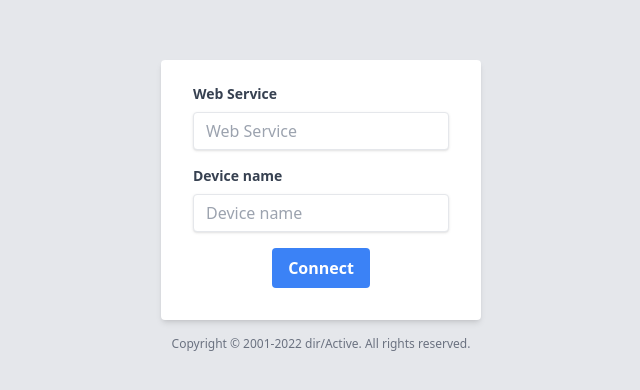
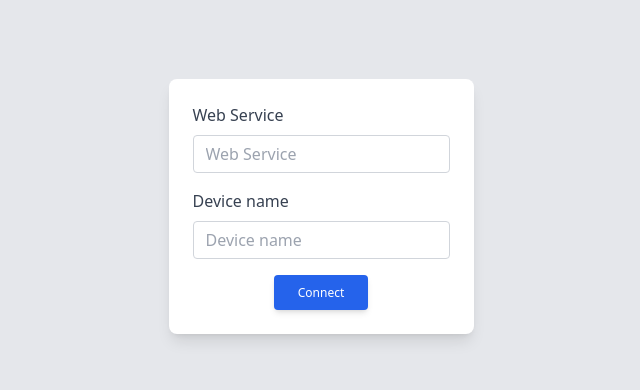
Before and after one commit to RostyslavRadysh/pwa---Copy, a Next.js app: page / in a window 1280 px wide. Shown: the part 194-584 px from the top of the page, without its empty margins (319-959 px from the left). Built offline with nearby package versions, Linux system fonts and the light colour scheme.

Commit message:
Add changes general

```diff
--- a/src/components/buttons/index.tsx
+++ b/src/components/buttons/index.tsx
@@ -17,7 +17,19 @@ export interface ButtonProps {
 const Button: FunctionComponent<ButtonProps> = ({ title, icon, type, onClick }: ButtonProps) => (
   <div>
       <button
-        className="bg-blue-500 hover:bg-blue-700 text-white font-bold py-2 px-4 rounded focus:outline-none focus:shadow-outline"
+        className="inline-block
+        px-6
+        py-2.5
+        bg-blue-600
+        text-white
+        font-medium
+        text-xs
+        leading-tight
+        rounded
+        shadow-md
+        hover:bg-blue-700 hover:shadow-lg
+        focus:bg-blue-700 focus:shadow-lg focus:outline-none focus:ring-0
+        active:bg-blue-800 active:shadow-lg transition duration-150 ease-in-out"
         type={type}
         onClick={onClick}>
           <div className="flex flex-col text-white">
--- a/src/components/inputs/index.tsx
+++ b/src/components/inputs/index.tsx
@@ -63,10 +63,22 @@ export const Input: FunctionComponent<InputProps> = ({ type, label, defaultValue
     return (
         <div className="flex flex-col">
             {label && (
-                <label className="block text-gray-700 text-sm font-bold mb-2">{label}</label>
+                <label className="inline-block mb-2 text-gray-700">{label}</label>
             )}
             <input
-                className={`${error ? 'border-red-500' : ''} border shadow appearance-none rounded w-full py-2 px-3 text-gray-700 leading-tight focus:outline-none focus:shadow-outline`}
+                className={`border border-solid ${error ? 'border-red-500' : 'border-gray-300'}
+                block
+                w-full
+                px-3
+                py-1.5
+                font-normal
+                text-gray-700
+                bg-white bg-clip-padding
+                rounded
+                transition
+                ease-in-out
+                m-0
+                focus:text-gray-700 focus:bg-white focus:border-blue-600 focus:outline-none`}
                 type={type}
                 value={value}
                 placeholder={placeholder}
@@ -76,7 +88,9 @@ export const Input: FunctionComponent<InputProps> = ({ type, label, defaultValue
                 onBlur={() => setIsDirty(true)}
                 onChange={event => setValue(event.currentTarget.value)} />
             {error && (
-                <div className="mt-1 text-red-500 text-xs">{errorMessage}</div>
+                <div className="mt-1
+                    text-xs
+                    text-red-500">{errorMessage}</div>
             )}
         </div>
     )
--- a/src/pages/index.tsx
+++ b/src/pages/index.tsx
@@ -30,7 +30,7 @@ const Index: FunctionComponent = () => {
 
                 router.push('/buttons')
             }
-        } catch (error) {
+        } catch (error: unknown) {
             removeCookies('webServiceUrl')
             removeCookies('title')
 
@@ -54,8 +54,7 @@ const Index: FunctionComponent = () => {
 
     return (
         <div className="bg-gray-200 w-screen h-screen flex justify-center items-center">
-            <div className="w-full max-w-xs">
-                <div className="bg-white shadow-md rounded px-8 pt-6 pb-8 mb-4">
+            <div className="block p-6 rounded-lg shadow-lg bg-white max-w-sm">
                 <FormContextProvider onSubmit={onHandleCreateDevice}>
                     <Input
                         label="Web Service"
@@ -74,17 +73,13 @@ const Index: FunctionComponent = () => {
                         minLength={1}
                         maxLength={64}
                         onChange={(value: string | undefined) => setTitle(value)} />
-                        <div className="flex justify-center items-center">
+                    <div className="flex space-x-2 justify-center">
                         <Button
                             title="Connect"
                             type="submit" />
                     </div>
                 </FormContextProvider>
             </div>
-                <p className="text-center text-gray-500 text-xs">
-                    Copyright &copy; 2001-2022 dir/Active. All rights reserved.
-                </p>
-            </div>
         </div>
     )
 }
```
Also changed, not shown: public/manifest.json. Lines whose indentation alone changed are shown as unchanged.
